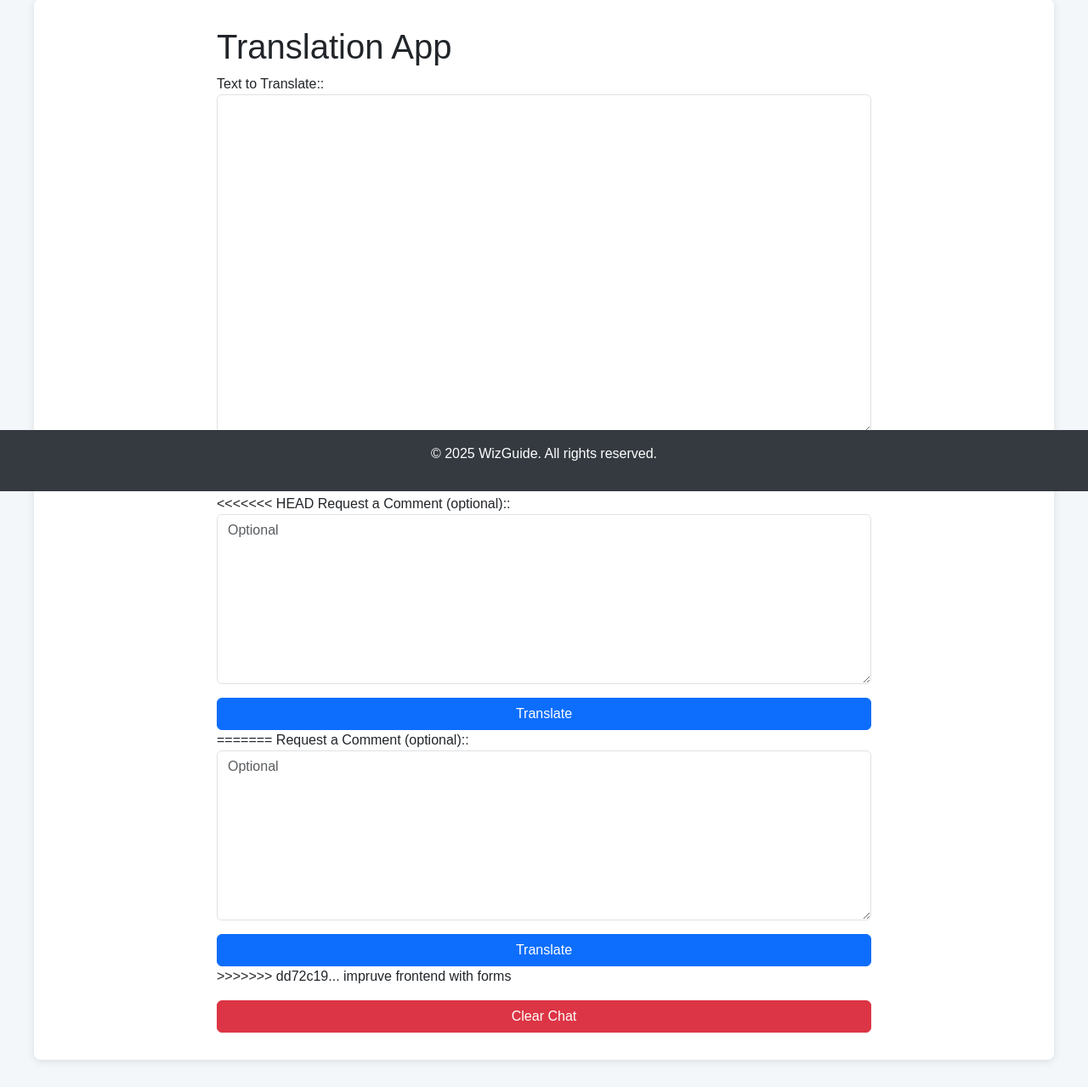
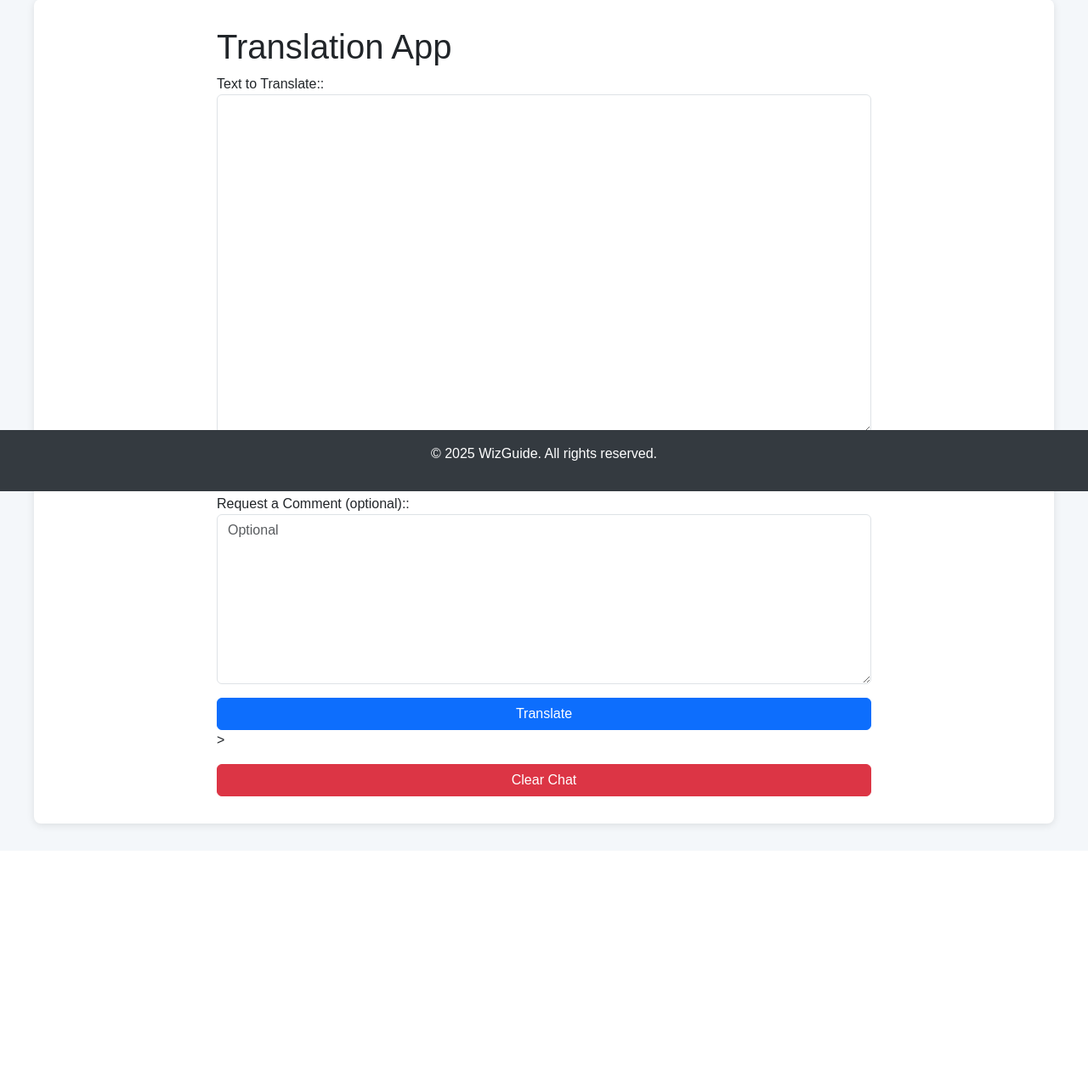
Before and after one commit to AlexDCI/WizGuide-fn, a Django app: page /translate/ in a window 1280 px wide. Shown: the part 222-1501 px from the top of the page at 85% size. After the commit the page ends 1200 px from the top, so only its background shows below. Run offline with Django 5.2, Linux system fonts and the light colour scheme; the visitor is signed in with stand-in values (Sample User, id 1); data that the repository does not hold is empty.

Commit message:
redy to launch

```diff
--- a/templates/main/translate.html
+++ b/templates/main/translate.html
@@ -31,7 +31,7 @@
                     {% endfor %}
                 </select>
             </div>
-<<<<<<< HEAD
+
 
             <!-- Поле ввода комментария -->
             <label for="comment_request">{{ translations.comment_request_label }}:</label>
@@ -40,16 +40,7 @@
             <button type="submit" class="btn btn-primary w-100">{{ translations.translate_btn }}</button>
         </form>
 
-=======
-
-            <!-- Поле ввода комментария -->
-            <label for="comment_request">{{ translations.comment_request_label }}:</label>
-            <textarea name="comment_request" id="comment_request" class="form-control mb-3 comment-area-large" placeholder="{{ translations.optional }}"></textarea>
-
-            <button type="submit" class="btn btn-primary w-100">{{ translations.translate_btn }}</button>
-        </form>
-
->>>>>>> dd72c19... impruve frontend with forms
+>
         <!-- Кнопка очистки чата -->
         <form method="post" action="{% url 'clear_chat' %}">
             {% csrf_token %}
@@ -148,11 +139,13 @@
             height: 100px; /* Уменьшаем высоту поля ввода комментария на мобильных */
         }
 
+
         /* Уменьшаем боковые отступы для мобильных */
         .form-container {
             padding: 0 3%; /* Уменьшаем боковые отступы на мобильных */
         }
     }
+
 </style>
 
 
--- a/wiz_guide_fn/settings.py
+++ b/wiz_guide_fn/settings.py
@@ -42,6 +42,7 @@ DEBUG = os.getenv('DEBUG', 'False').lower() in ('true', '1', 'yes')
 # ALLOWED_HOSTS = ['167.71.34.6', 'localhost', '127.0.0.1'] # host for production
 
 ALLOWED_HOSTS = os.getenv("ALLOWED_HOSTS", "localhost,127.0.0.1").split(",")
+
 
 
 CSRF_TRUSTED_ORIGINS = os.getenv("CSRF_TRUSTED_ORIGINS", "http://localhost").split(",")
```
